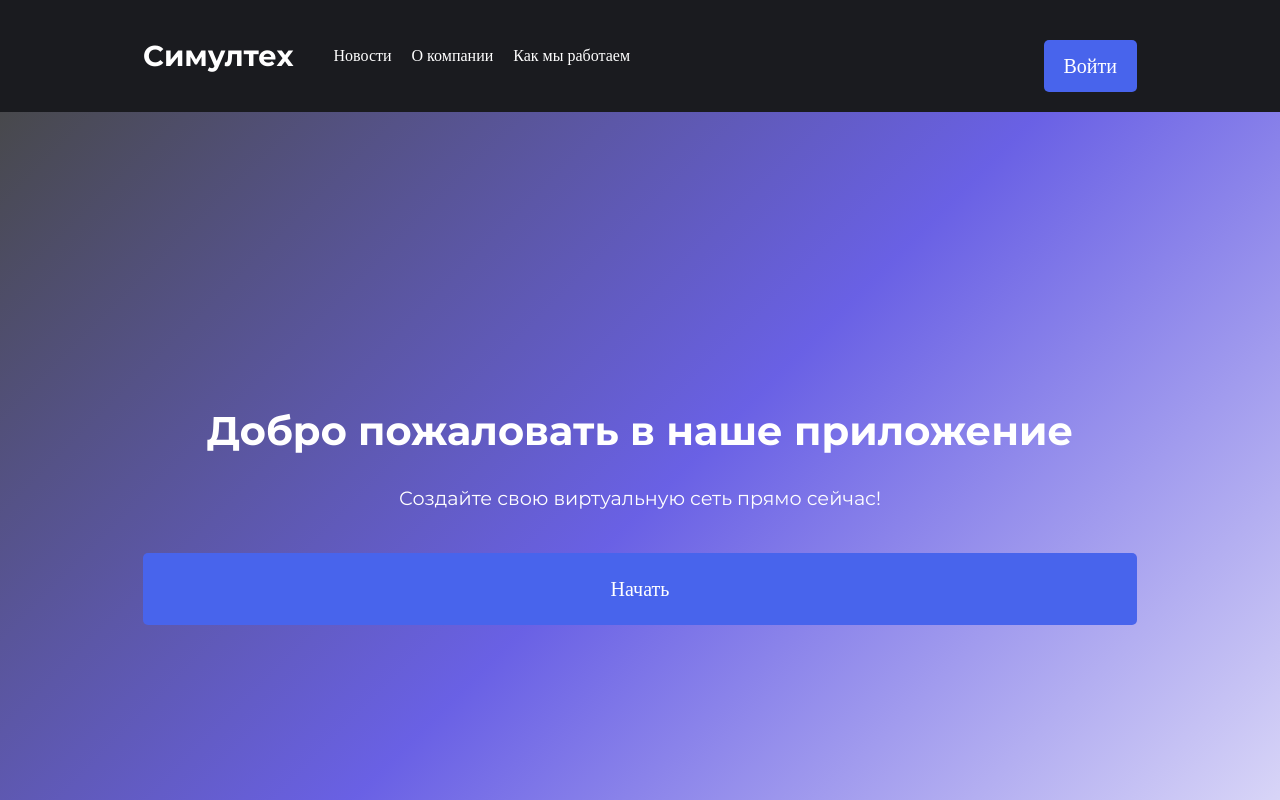
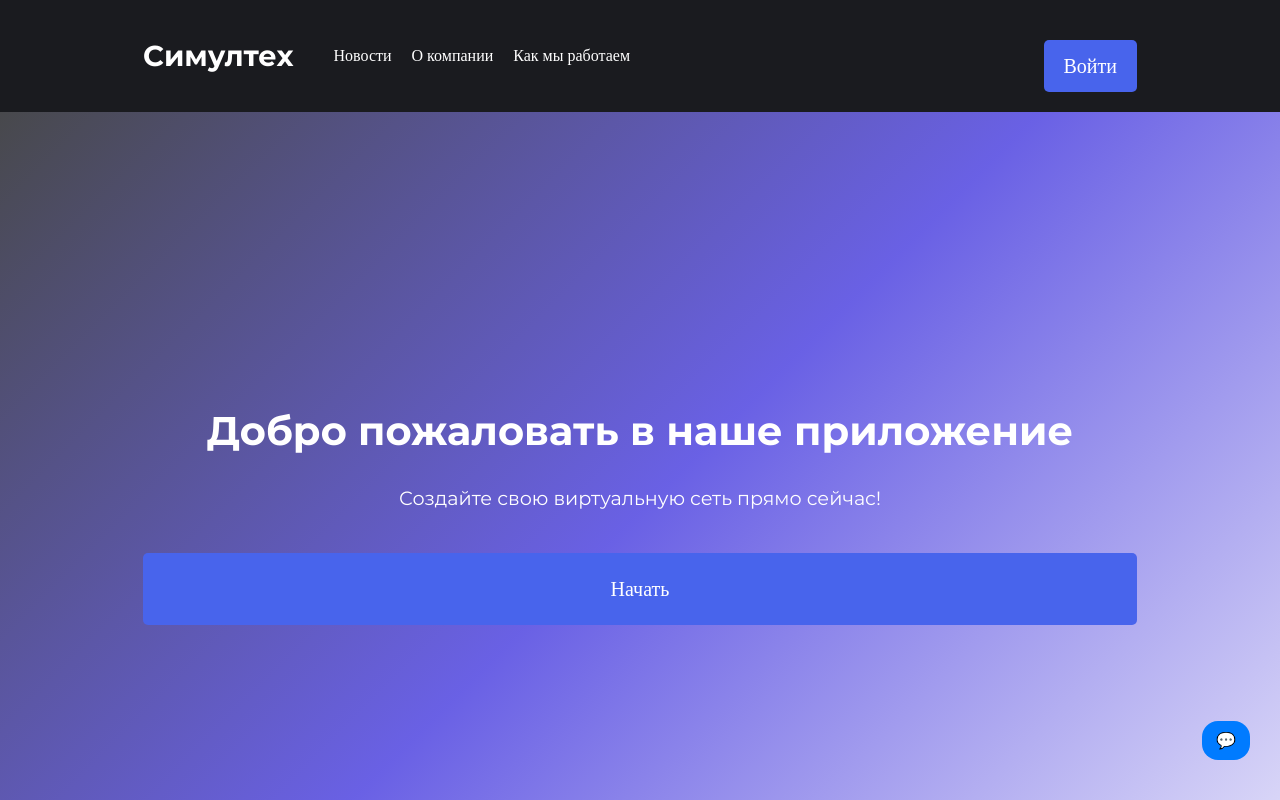
Before and after one commit to simulteh/frontend, a React (Create React App) app: page / in a window 1280 px wide. Shown: the top 800 px of the page. Built offline with nearby package versions, Linux system fonts and the light colour scheme.

Commit message:
Add files via upload

```diff
--- a/src/App.js
+++ b/src/App.js
@@ -10,15 +10,17 @@ import ProfilePage from './pages/ProfilePage';
 import TeacherProfilePage from './pages/TeacherProfilePage';
 import LabWorksPage from './pages/LabWorksPage';
 import { Weather } from './components/Weather';
+import SupportModal from './components/SupportModal';
 import './style/fonts.css';
 import './style/global.css';
 
 // Данные для новостей и карточек "О компании"
 import { newsData, aboutCardsData } from './constants/data';
 
+
 function App() {
   return (
-    <>
+      <>
       <Header /> {/* Шапка сайта */}
       <Routes>
         <Route
@@ -29,7 +31,7 @@ function App() {
                 title="Добро пожаловать в наше приложение"
                 subtitle="Создайте свою виртуальную сеть прямо сейчас!"
                 buttonText="Начать"
-              />
+                  />
 
               <section id="news" className="news">
                 <div className="container">
@@ -75,10 +77,12 @@ function App() {
 
         {/* Страница с лабораторными работами */}
         <Route path="/lab-works" element={<LabWorksPage />} />
-      </Routes>
+          </Routes>
+
+          <SupportModal />
 
       <Footer /> {/* Подвал сайта */}
-    </>
+      </>
   );
 }
 
```
